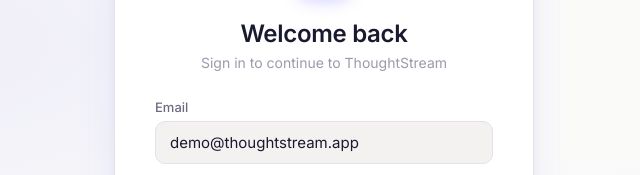
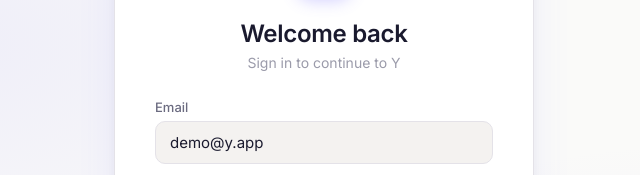
Before and after one commit to CodeMarcs/blogsite1, a plain HTML site: page index.html in a window 1280 px wide. Shown: the part 196-371 px from the top of the page, without its empty margins (316-956 px from the left). Drawn offline with Linux system fonts and the light colour scheme.

Commit message:
updated index.html

```diff
--- a/index.html
+++ b/index.html
@@ -3,7 +3,7 @@
 <head>
     <meta charset="UTF-8">
     <meta name="viewport" content="width=device-width, initial-scale=1.0">
-    <title>ThoughtStream</title>
+    <title>Y</title>
     <link rel="stylesheet" href="styles.css">
     <link href="https://fonts.googleapis.com/css2?family=Inter:wght@400;500;600&family=Lora:ital,wght@0,400;0,500;1,400&display=swap" rel="stylesheet">
 </head>
@@ -17,12 +17,12 @@
             </div>
 
                 <h2>Welcome back</h2>
-                <p>Sign in to continue to ThoughtStream</p>
+                <p>Sign in to continue to Y</p>
 
                     <div class="login-error" id="loginError">Incorrect email or password.</div>
                         <div class="login-field">
                             <label>Email</label>
-                            <input type="email" id="loginEmail" placeholder="you@example.com" value="demo@thoughtstream.app">
+                            <input type="email" id="loginEmail" placeholder="you@example.com" value="demo@y.app">
             </div>
 
             <div class="login-field">
@@ -50,7 +50,7 @@
                     <div class="logo-icon">
                         <svg viewBox="0 0 24 24"><path d="M12 2l2.4 7.4H22l-6.2 4.5 2.4 7.4L12 17l-6.2 4.3 2.4-7.4L2 9.4h7.6z"/></svg>
                     </div>
-                    <span class="logo-text">ThoughtStream</span>
+                    <span class="logo-text">Y</span>
                 </div>
                 <button class="toggle-sidebar" id="toggleBtn" onclick="toggleSidebar()" aria-label="Toggle sidebar">
                     <svg viewBox="0 0 24 24"><polyline points="15 18 9 12 15 6"/></svg>
```
